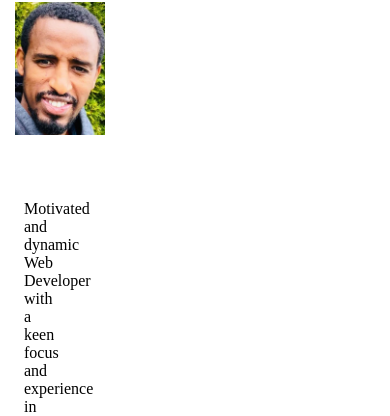
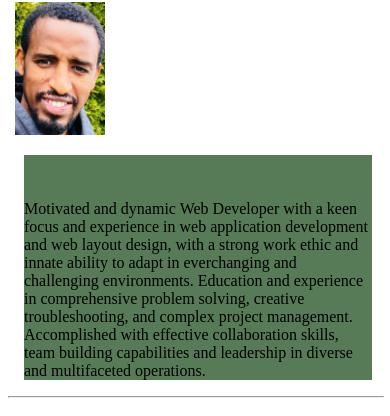
Before and after one commit to zemenumk/zemenuportifolio, a plain HTML site: page index.html in a window 390 px wide. Shown: the part 136-552 px from the top of the page. Drawn offline with Linux system fonts and the light colour scheme.

Commit message:
Update style.css
#summary change at small screen

```diff
--- a/style.css
+++ b/style.css
@@ -9,8 +9,14 @@
 #image{margin-left: 7px;}
 @media screen and (max-width: 680px) {
     #imgANDsummary {
-    margin-right: auto;
-
       display: block;
     }
+        #Summary {
+        margin-right: 10px;
+        margin-left: 16px;
+        padding-top: 45px;
+        background-color: rgb(87, 122, 87);
+
+    }
+
   }
```
